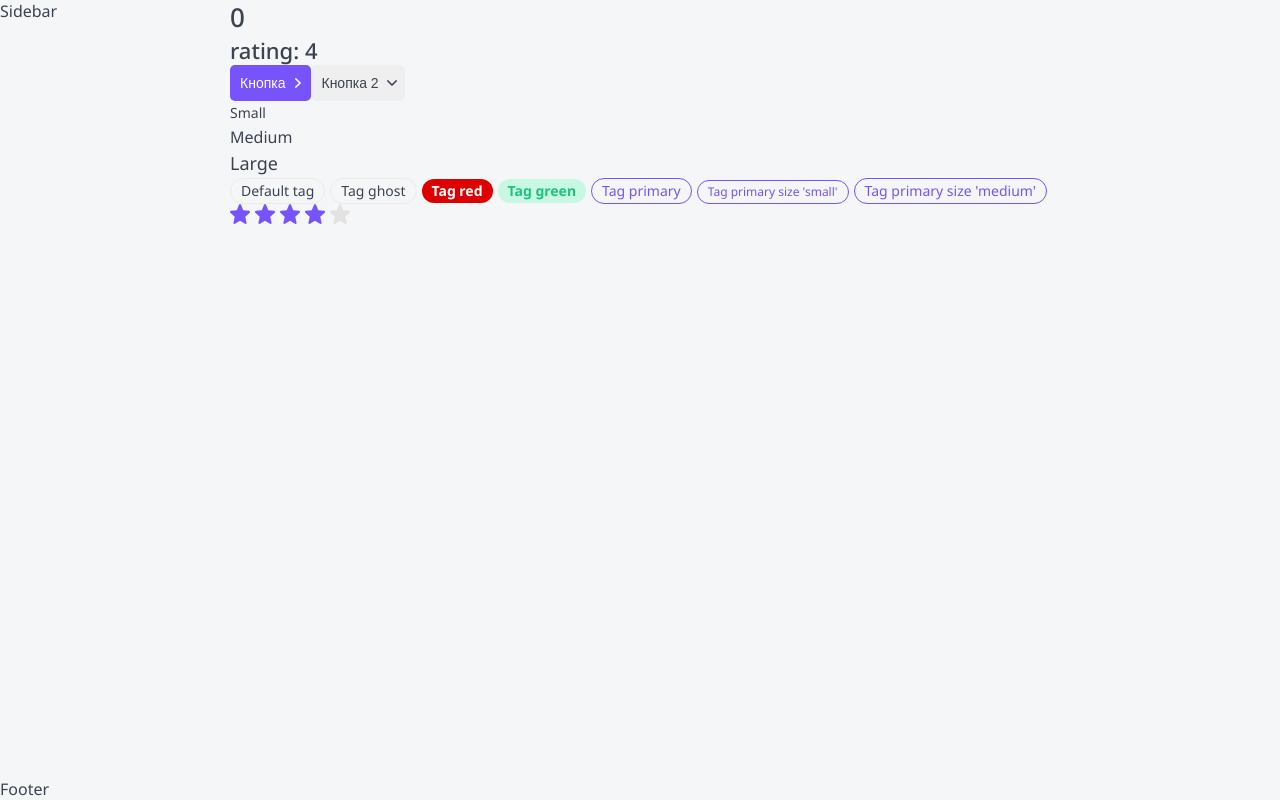
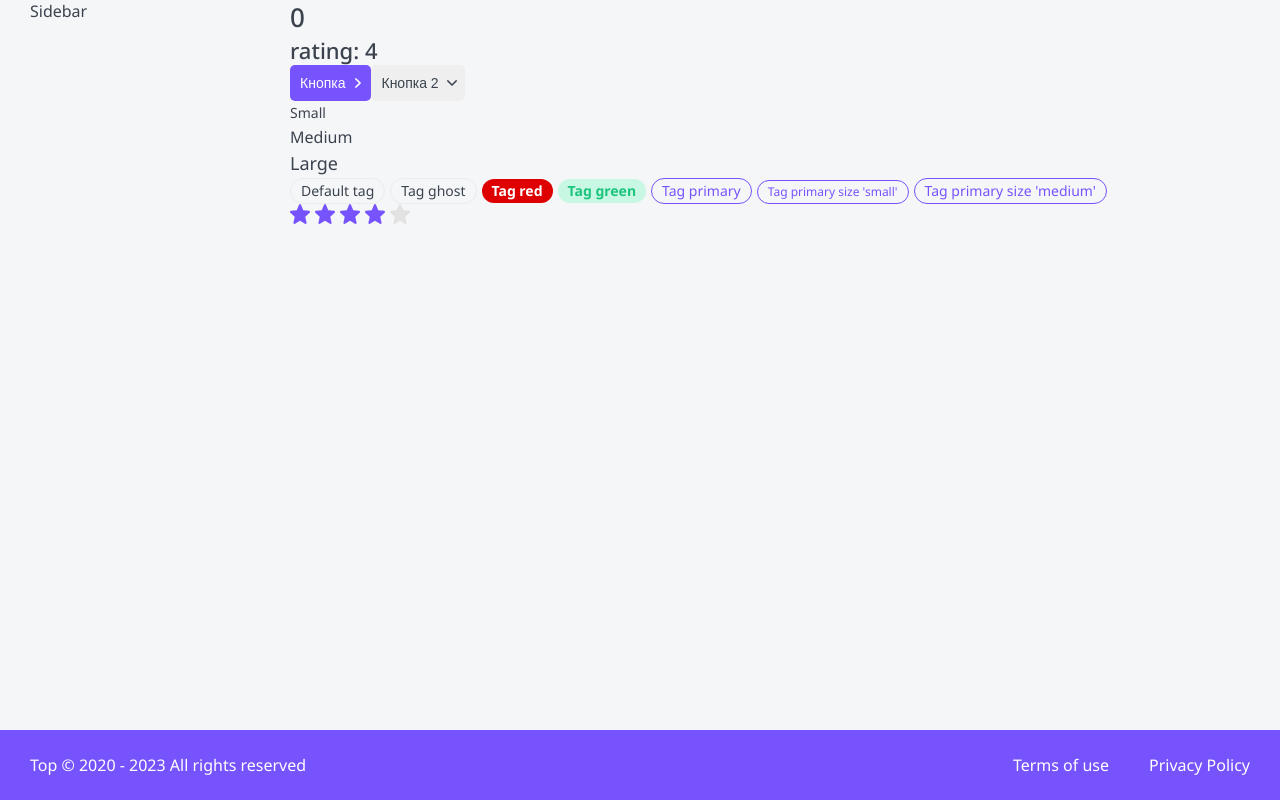
Before and after one commit to rail-sabirov/my-top, a Next.js app: page / in a window 1280 px wide. Built offline with nearby package versions, Linux system fonts and the light colour scheme.

Commit message:
footer with grid

```diff
--- a/layout/Footer/Footer.module.css
+++ b/layout/Footer/Footer.module.css
@@ -0,0 +1,24 @@
+.footer {
+  display: grid;
+
+  grid-template-columns: 1fr auto auto;
+  gap: 40px;
+
+  background: var(--primary);
+  padding: 25px 30px;
+
+  color: var(--white);
+  font-size: 16px;
+  line-height: 20px;
+}
+
+.footer a:hover {
+  color: var(--grey-light);
+}
+
+@media (max-width: 765px) {
+  .footer {
+    grid-template-columns: 1fr;
+    gap: 10px;
+  }
+}
--- a/layout/Footer/Footer.tsx
+++ b/layout/Footer/Footer.tsx
@@ -1,8 +1,15 @@
 import { FooterProps } from './Footer.props';
 import styles from './Footer.module.css';
+import { format } from 'date-fns';
 
 import cn from 'classnames';
 
-export const Footer = ({ ...props }: FooterProps): JSX.Element => {
-  return <div {...props}> Footer </div>;
+export const Footer = ({ className, ...props }: FooterProps): JSX.Element => {
+  return (
+    <footer className={cn(className, styles.footer)} {...props}>
+      <div>Top © 2020 - {format(new Date(), 'yyyy')} All rights reserved</div>
+      <a href="#" target='blank'>Terms of use</a>
+      <a href="" target='blank'>Privacy Policy</a>
+    </footer>
+  );
 };
--- a/layout/Layout.module.css
+++ b/layout/Layout.module.css
@@ -4,7 +4,7 @@
 
   grid-template-rows: auto 1fr auto;
   min-height: 100vh;
-
+  gap: 0 30px;
   grid-template-areas:
     '. header header .'
     '. sidebar body .'
--- a/package.json
+++ b/package.json
@@ -15,6 +15,7 @@
     "@types/react": "18.2.6",
     "@types/react-dom": "18.2.4",
     "classnames": "^2.3.2",
+    "date-fns": "^2.30.0",
     "eslint": "8.40.0",
     "eslint-config-next": "13.4.2",
     "next": "13.4.2",
```
Also changed, not shown: 1 other file (tests, documents, lock files or other folders).
